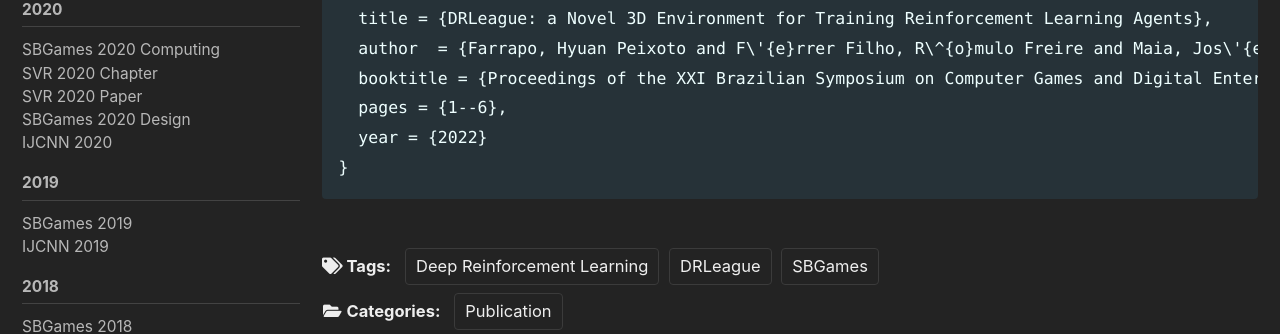
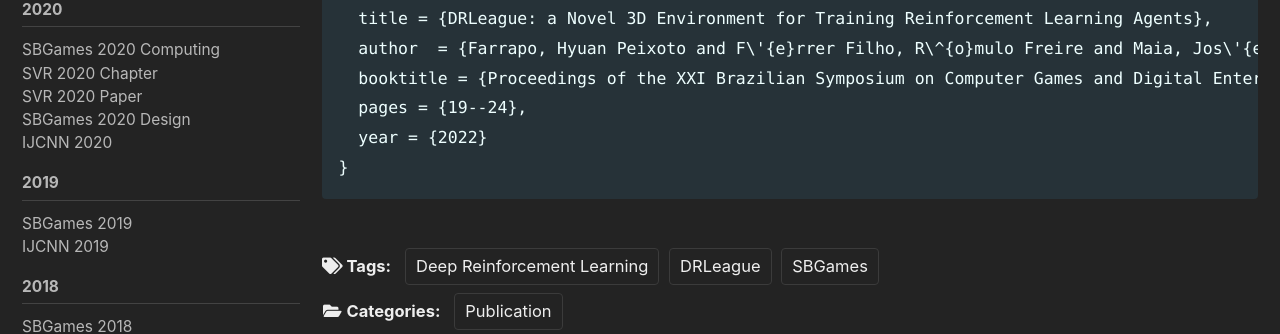
Before and after one commit to paulobruno/PersonalSite, a Jekyll site: the page built from _posts/publications/2022-10-25-SBGames-drleague.md, in a window 1280 px wide and 900 px high, scrolled down 1223 px. Shown: the part 281-615 px from the top of the window. Built offline with Jekyll 4.4.1, drawn with Linux system fonts in a browser that asks for light colours; cached includes are drawn as plain includes; some of the changed text lies outside the part shown.

Commit message:
Update SBGames DRLeague bibtex pages

````diff
--- a/_posts/publications/2022-10-25-SBGames-drleague.md
+++ b/_posts/publications/2022-10-25-SBGames-drleague.md
@@ -51,7 +51,7 @@ The development of autonomous agents performing unique interactions that resembl
   title = {DRLeague: a Novel 3D Environment for Training Reinforcement Learning Agents},
   author  = {Farrapo, Hyuan Peixoto and F\'{e}rrer Filho, R\^{o}mulo Freire and Maia, Jos\'{e} Gilvan Rodrigues and Serafim, Paulo Bruno Sousa},
   booktitle = {Proceedings of the XXI Brazilian Symposium on Computer Games and Digital Entertainment (SBGames)},
-  pages = {1--6},
+  pages = {19--24},
   year = {2022}
 }
 ```
--- a/assets/citations/farrapo2022drleague.bib
+++ b/assets/citations/farrapo2022drleague.bib
@@ -2,6 +2,6 @@
   title = {DRLeague: a Novel 3D Environment for Training Reinforcement Learning Agents},
   author  = {Farrapo, Hyuan Peixoto and F\'{e}rrer Filho, R\^{o}mulo Freire and Maia, Jos\'{e} Gilvan Rodrigues and Serafim, Paulo Bruno Sousa},
   booktitle = {Proceedings of the XXI Brazilian Symposium on Computer Games and Digital Entertainment (SBGames)},
-  pages = {1--6},
+  pages = {19--24},
   year = {2022}
 }
````
